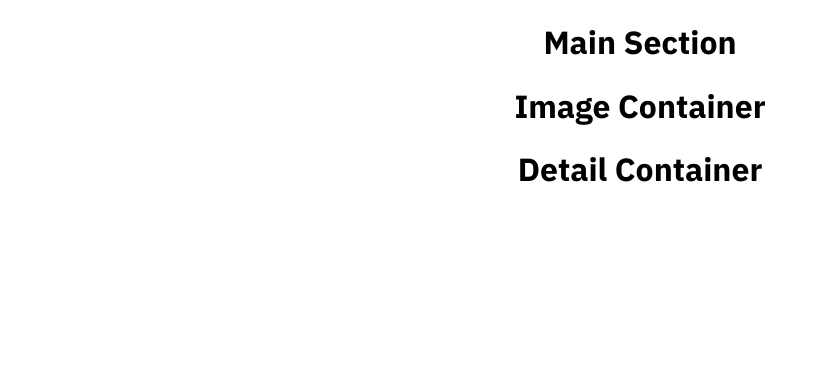
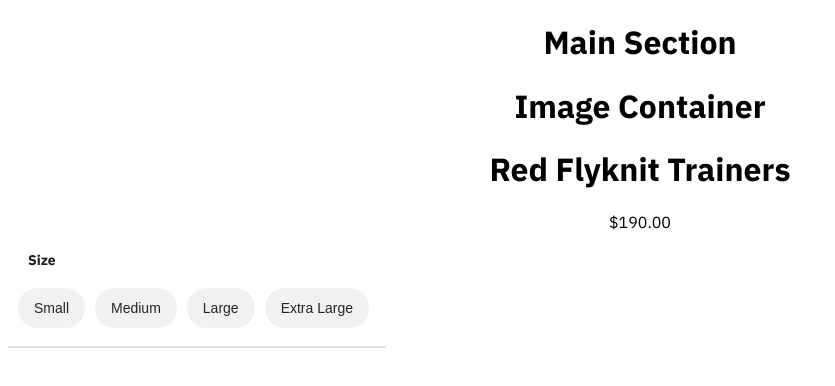
Before and after one commit to aaronl647/fluorescent-coding-challenge, a React (Create React App) app: page / in a window 1280 px wide. Shown: the top 386 px of the page, without its empty margins (0-835 px from the left). Built offline with nearby package versions, Linux system fonts and the light colour scheme.

Commit message:
created sizing buttons in detailed component"

```diff
--- a/src/components/DetailContainer/DetailContainer.css
+++ b/src/components/DetailContainer/DetailContainer.css
@@ -0,0 +1,32 @@
+.detail-container {
+  align-items: center;
+}
+
+.text-details {
+  display: block;
+  flex-direction: column;
+}
+
+.button-container {
+  display: flex;
+  flex-direction: row;
+  margin-bottom: 10px;
+}
+
+p {
+  color: #1d1d1d;
+  font-weight: 700;
+  font-size: 14px;
+  line-height: 28px;
+  font-style: normal;
+  display: flex;
+  margin-left: 20px;
+}
+
+hr {
+  border: 1px solid #dfdfdf;
+  position: absolute;
+  width: 376px;
+  height: 0;
+  align-items: center;
+}
--- a/src/components/DetailContainer/DetailContainer.js
+++ b/src/components/DetailContainer/DetailContainer.js
@@ -1,9 +1,71 @@
 import React from "react";
+import "../../App.css";
+import Button from "../Button/Button";
+import "./DetailContainer.css";
 
 function DetailContainer() {
+  const title = "Red Flyknit Trainers";
+  const price = "$190.00";
+
+  const handleToggle = (e) => {
+    e.target.style.background = "#1d1d1d";
+    e.target.style.color = "#fff";
+  };
   return (
-    <div>
-      <h1>Detail Container</h1>
+    <div className="detail-container">
+      <div className="text-details">
+        <h1>{title}</h1>
+        <section>{price}</section>
+      </div>
+      <p>Size</p>
+      <div className="button-container">
+        <Button
+          id="small"
+          className="btn"
+          buttonStyle="btn--primary"
+          buttonToggle="btn_toggle"
+          buttonSize="btn--small"
+          onClick={(e) => {
+            handleToggle(e);
+          }}
+        >
+          Small
+        </Button>
+        <Button
+          id="medium"
+          className="btn"
+          buttonStyle="btn--primary"
+          buttonSize="btn--small"
+          onClick={(e) => {
+            handleToggle(e);
+          }}
+        >
+          Medium
+        </Button>
+        <Button
+          id="large"
+          className="btn"
+          buttonStyle="btn--primary"
+          buttonSize="btn--small"
+          onClick={(e) => {
+            handleToggle(e);
+          }}
+        >
+          Large
+        </Button>
+        <Button
+          className="btn"
+          id="extra-large"
+          buttonStyle="btn--primary"
+          buttonSize="btn--small"
+          onClick={(e) => {
+            handleToggle(e);
+          }}
+        >
+          Extra Large
+        </Button>
+      </div>
+      <hr />
     </div>
   );
 }
--- a/src/components/MainContainer/MainContainer.css
+++ b/src/components/MainContainer/MainContainer.css
@@ -0,0 +1,4 @@
+.main-container {
+  display: flex;
+  justify-content: center;
+}
--- a/src/components/MainContainer/MainContainer.js
+++ b/src/components/MainContainer/MainContainer.js
@@ -1,12 +1,15 @@
 import React from "react";
 import DetailContainer from "../DetailContainer/DetailContainer";
 import ImageContainer from "../ImageContainer/ImageContainer";
+import "./MainContainer.css";
 
 function MainContainer() {
   return (
     <div>
       <h1> Main Section </h1>
-      <ImageContainer />
+      <div className="image-container">
+        <ImageContainer />
+      </div>
       <div className="details-container">
         <DetailContainer />
       </div>
```
